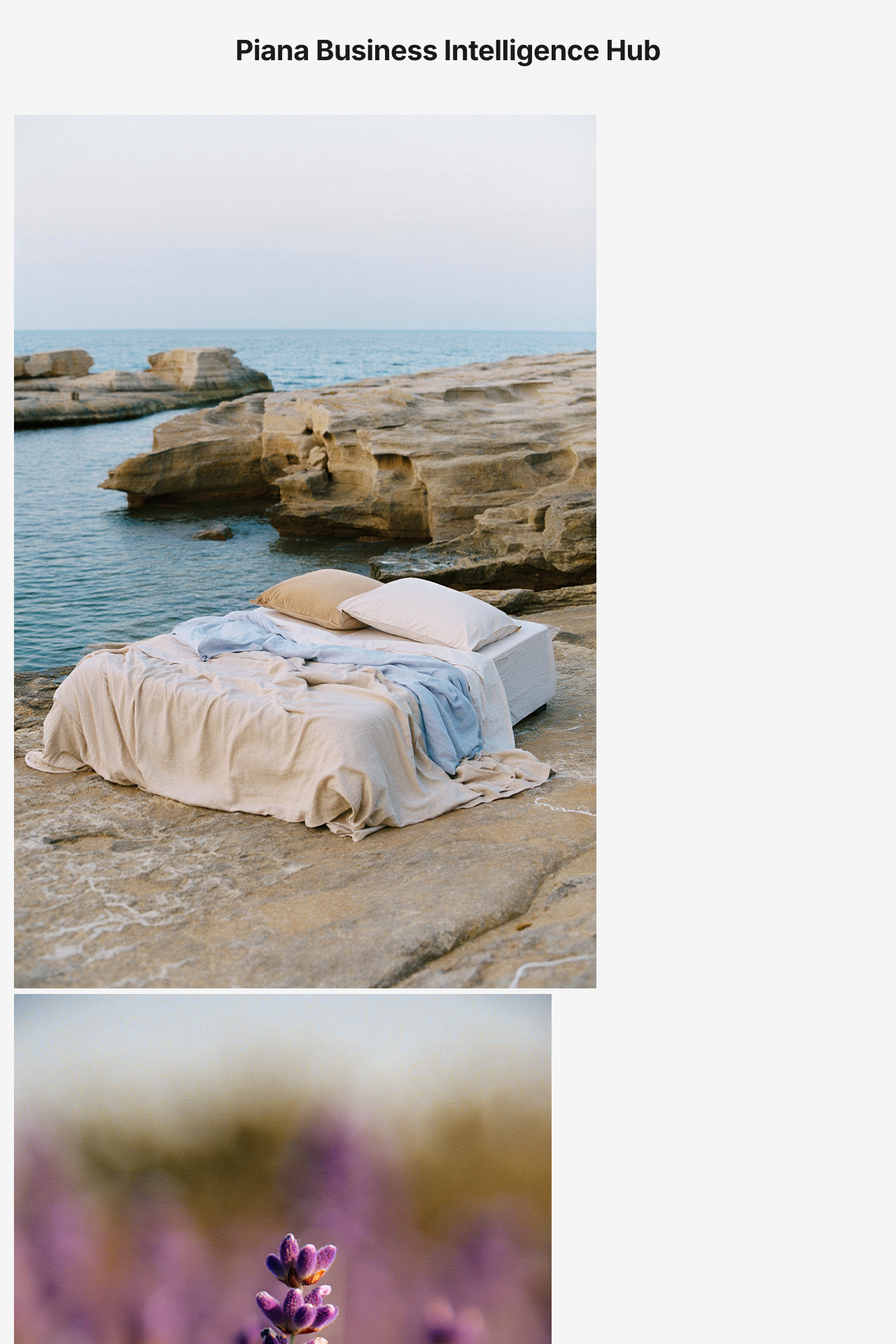
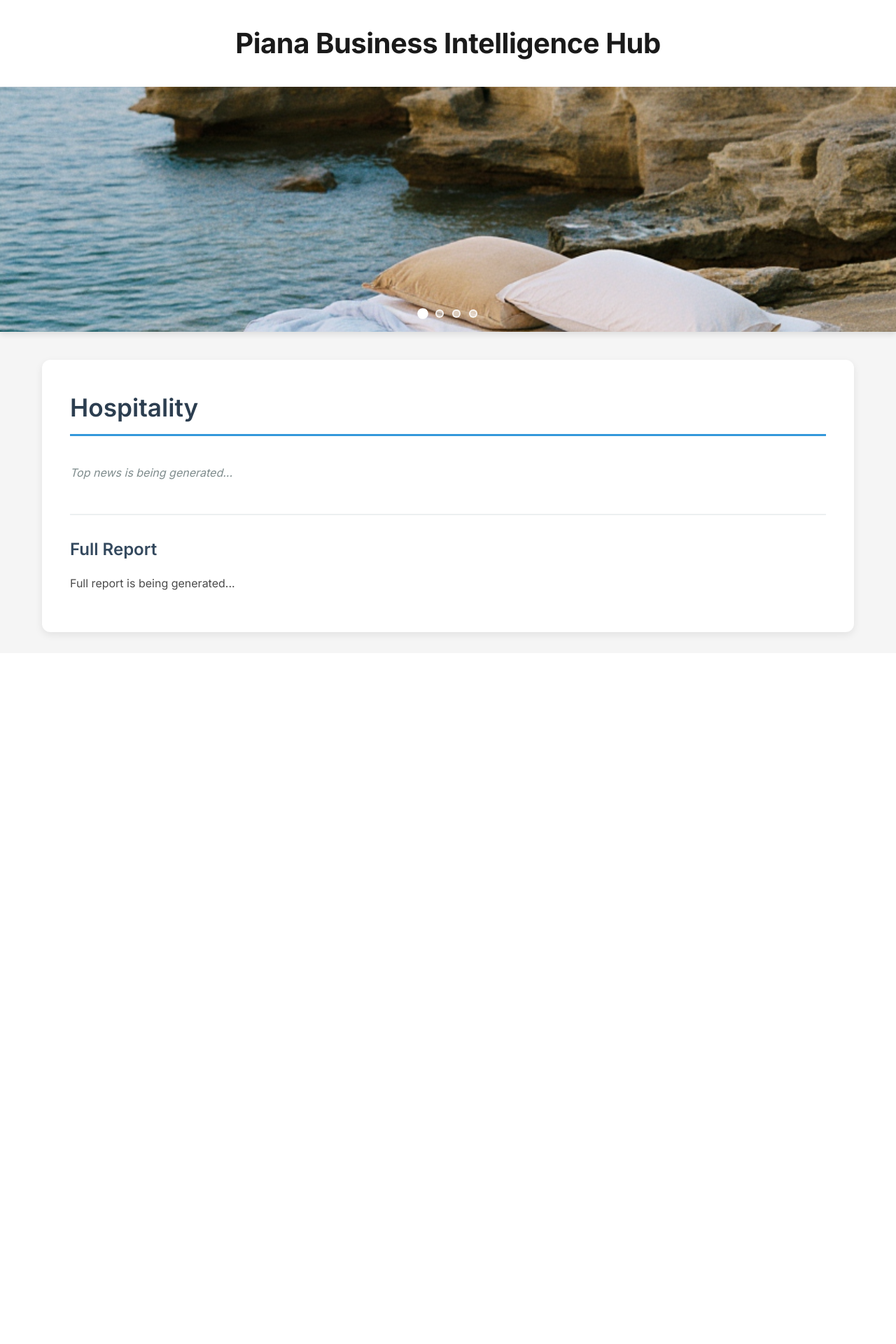
Before and after one commit to lollo408/CLAUDECODE, a Flask app: page / in a window 1280 px wide. Shown: the top 1920 px of the page at 70% size. After the commit the page ends 913 px from the top, so only its background shows below. Run offline with Flask 3, Linux system fonts and the light colour scheme; data that the repository does not hold is empty.

Commit message:
Add a dynamic image carousel to the website
Introduces a new carousel component with image track, navigation dots, and responsive styling to static/style.css.

Replit-Commit-Author: Agent
Replit-Commit-Session-Id: fbe55c37-26b4-4003-b498-9c1309109c30
Replit-Commit-Checkpoint-Type: intermediate_checkpoint
Replit-Commit-Event-Id: e8045604-9376-473b-82df-521b6e62b0f9
Replit-Commit-Screenshot-Url: https://storage.googleapis.com/screenshot-production-us-central1/19d2999f-c645-40ac-b478-e319ef3657b4/fbe55c37-26b4-4003-b498-9c1309109c30/ZVTw03Y

```diff
--- a/static/style.css
+++ b/static/style.css
@@ -13,14 +11,14 @@ body {
     background-color: #f5f5f5;
     color: #333;
     line-height: 1.6;
-    padding: 20px;
 }
 
-/* ===== HEADER ===== */
 header {
     text-align: center;
-    margin-bottom: 40px;
-    padding: 20px 0;
+    padding: 30px 20px;
+    background: white;
+    box-shadow: 0 2px 4px rgba(0, 0, 0, 0.05);
+    margin-bottom: 0;
 }
 
 header h1 {
@@ -30,44 +28,78 @@ header h1 {
     letter-spacing: -0.5px;
 }
 
-/* ===== MAIN CONTENT ===== */
-main {
-    max-width: 1400px;
-    margin: 0 auto;
+.carousel-container {
+    position: relative;
+    width: 100%;
+    overflow: hidden;
+    background: white;
+    box-shadow: 0 4px 8px rgba(0, 0, 0, 0.1);
+    margin-bottom: 40px;
 }
 
-/* ===== MODULE CARD ===== */
+.carousel-track {
+    display: flex;
+    transition: transform 0.6s ease-in-out;
+    width: 400%;
+}
+
+.carousel-track img {
+    width: 25%;
+    height: 350px;
+    object-fit: cover;
+    display: block;
+}
+
+.carousel-dots {
+    position: absolute;
+    bottom: 20px;
+    left: 50%;
+    transform: translateX(-50%);
+    display: flex;
+    gap: 12px;
+    z-index: 10;
+}
+
+.dot {
+    width: 12px;
+    height: 12px;
+    border-radius: 50%;
+    background: rgba(255, 255, 255, 0.5);
+    cursor: pointer;
+    transition: all 0.3s ease;
+    border: 2px solid rgba(255, 255, 255, 0.8);
+}
+
+.dot:hover {
+    background: rgba(255, 255, 255, 0.8);
+    transform: scale(1.2);
+}
+
+.dot.active {
+    background: white;
+    transform: scale(1.3);
+}
+
+main {
+    max-width: 1200px;
+    margin: 0 auto;
+    padding: 0 20px;
+}
+
 .module {
     background: white;
     border-radius: 12px;
-    box-shadow: 0 2px 8px rgba(0, 0, 0, 0.08);
+    box-shadow: 0 4px 12px rgba(0, 0, 0, 0.08);
     padding: 40px;
-    display: flex;
-    gap: 40px;
     margin-bottom: 30px;
 }
 
-/* ===== TWO-COLUMN LAYOUT ===== */
-.column-image {
-    flex: 0 0 30%;
-    max-width: 30%;
+.column-content {
+    width: 100%;
 }
 
-.column-image img {
-    width: 100%;
-    height: auto;
-    border-radius: 8px;
-    object-fit: cover;
-}
-
-.column-content {
-    flex: 1;
-    min-width: 0;
-}
-
-/* ===== TYPOGRAPHY ===== */
 h2 {
-    font-size: 2rem;
+    font-size: 2.2rem;
     font-weight: 600;
     color: #2c3e50;
     margin-bottom: 25px;
@@ -76,16 +108,11 @@ h2 {
 }
 
 h3 {
-    font-size: 1.4rem;
+    font-size: 1.5rem;
     font-weight: 600;
     color: #34495e;
     margin-bottom: 15px;
     margin-top: 10px;
-}
-
-/* ===== TOP 3 NEWS SECTION ===== */
-.top-3-news {
-    margin-bottom: 30px;
 }
 
 .top-3-news ul {
@@ -115,16 +142,10 @@ h3 {
     padding: 15px 0;
 }
 
-/* ===== HORIZONTAL DIVIDER ===== */
 hr {
     border: none;
     border-top: 2px solid #ecf0f1;
     margin: 30px 0;
-}
-
-/* ===== FULL REPORT SECTION ===== */
-.full-report {
-    margin-top: 20px;
 }
 
 .full-report p {
```
Also changed, not shown: other parts of static/style.css (+9 -34 lines).
